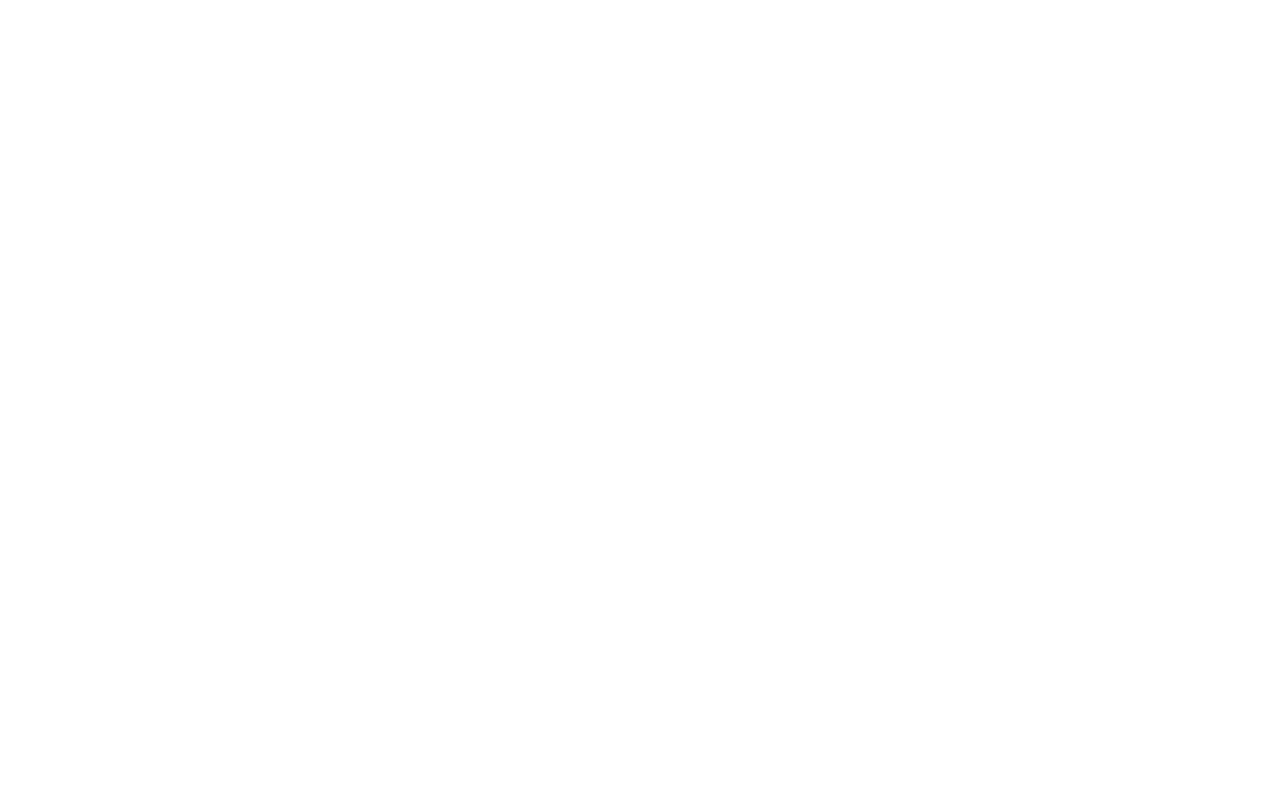
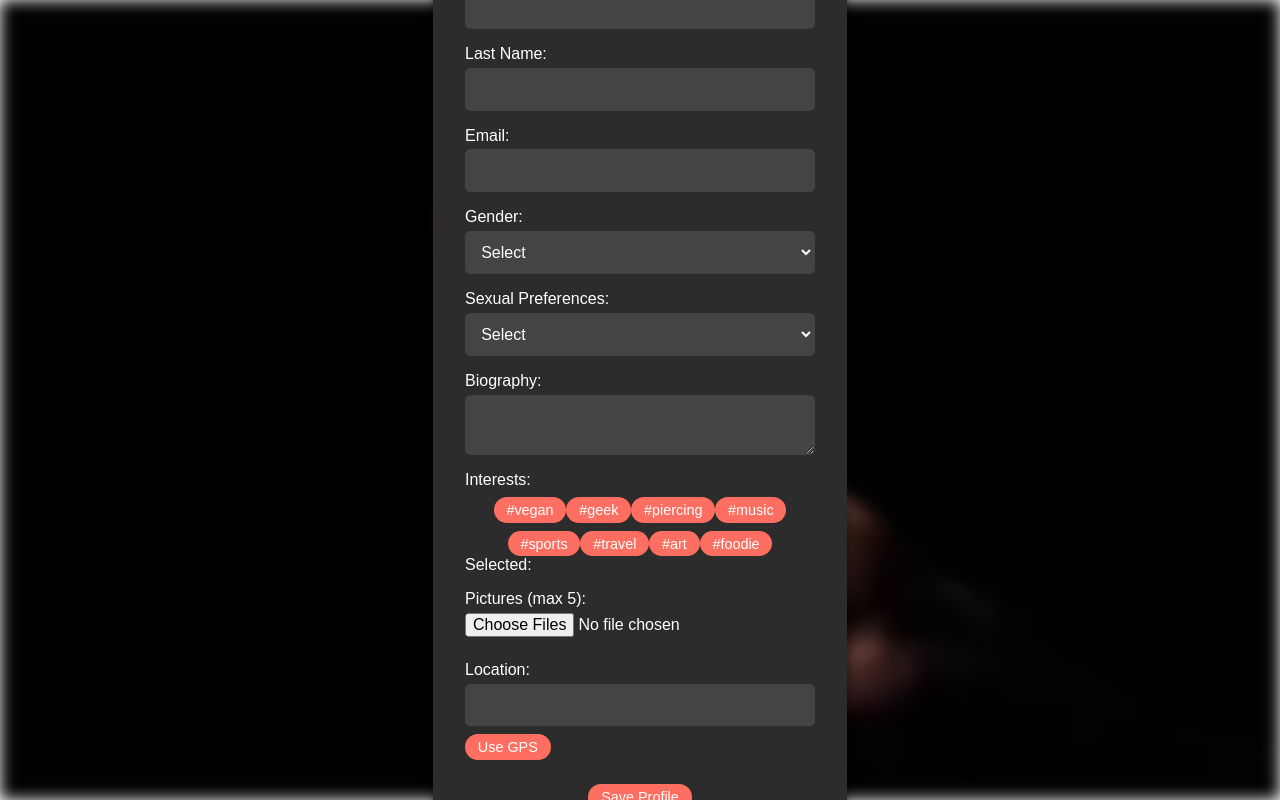
Before and after one commit to Staneo644/Matcha, a React (Create React App) app in the folder frontend/: page /dashboard in a window 1280 px wide. Before the commit this address had no page. Shown: the top 800 px of the page. Built offline with nearby package versions, Linux system fonts and the light colour scheme.

Commit message:
profile setup page

```diff
--- a/frontend/src/App.js
+++ b/frontend/src/App.js
@@ -2,6 +2,18 @@
 import { BrowserRouter as Router, Routes, Route, useNavigate } from 'react-router-dom';
 import './App.css';
 import CreateUser from './CreateUser'; // Import the CreateUser component
+import Profile from './Profile';
+
+
+// // Simple Dashboard component for demonstration
+// function Dashboard() {
+//     return (
+//         <div className="dashboard-container">
+//             <h1>Welcome to your Dashboard!</h1>
+//             <p>You are now logged in.</p>
+//         </div>
+//     );
+// }
 
 function App() {
 	const [email, setEmail] = useState('');
@@ -40,6 +52,7 @@
 			.then((data) => {
 				if (data.success) {
 					setMessage('Login successful!');
+					navigate('/dashboard'); // Redirect to dashboard or your target page
 				} else {
 					setMessage('Invalid credentials!');
 				}
@@ -63,7 +76,7 @@
 					<button type="submit">Log In</button>
 				</form>
 				{message && <p className="message">{message}</p>}
-				<p className="create-account-message">
+				<p className="create-account-message">ashboard
 					Don't have an account?
 				<button className="create-account-button" onClick={() => navigate('/create-user')}>
 					Create an Account
@@ -80,6 +93,7 @@
 			<Routes>
 				<Route path="/" element={<App />} />
 				<Route path="/create-user" element={<CreateUser />} />
+				<Route path="/dashboard" element={<Profile />} />
 			</Routes>
 		</Router>
 	);
--- /dev/null
+++ b/frontend/src/Profile.css
@@ -0,0 +1,154 @@
+@import url('./App.css');
+
+.profile-container {
+  background: #2c2c2c;
+  padding: 2rem;
+  border-radius: 10px;
+  box-shadow: 0 4px 10px rgba(0, 0, 0, 0.5);
+  text-align: center;
+  width: 350px;
+  margin: 2rem auto;
+  color: #fff;
+}
+
+.profile-container h2 {
+  margin-bottom: 1.5rem;
+  color: #ff6f61;
+}
+
+.profile-container form {
+  display: flex;
+  flex-direction: column;
+  align-items: center;
+}
+
+.profile-container label {
+  width: 100%;
+  margin-bottom: 1rem;
+  color: #fff;
+  display: flex;
+  flex-direction: column;
+  align-items: flex-start;
+  font-size: 1rem;
+}
+
+.profile-container input,
+.profile-container select,
+.profile-container textarea {
+  width: 100%;
+  padding: 0.7rem;
+  margin-top: 0.3rem;
+  border: 1px solid #444;
+  border-radius: 5px;
+  font-size: 1rem;
+  background: #444;
+  color: #fff;
+  box-sizing: border-box;
+}
+
+.profile-container textarea {
+  min-height: 60px;
+  resize: vertical;
+}
+
+.profile-container input[type="file"] {
+  background: none;
+  color: #fff;
+  border: none;
+  padding: 0;
+}
+
+.profile-pictures {
+  display: flex;
+  gap: 0.5rem;
+  margin-top: 0.5rem;
+  justify-content: center;
+}
+
+.profile-pic-thumb {
+  display: flex;
+  flex-direction: column;
+  align-items: center;
+}
+
+.profile-pic-thumb img {
+  border-radius: 50%;
+  border: 2px solid transparent;
+  width: 60px;
+  height: 60px;
+  object-fit: cover;
+  cursor: pointer;
+  transition: border 0.2s;
+}
+
+.profile-pic-thumb img[style*="2px solid #ff6f61"] {
+  border: 2px solid #ff6f61 !important;
+}
+
+.profile-pic-thumb span {
+  font-size: 0.7rem;
+  color: #ff6f61;
+  margin-top: 0.2rem;
+}
+
+.selected-tag {
+  background: #301eff;
+  color: #fff;
+  border-radius: 25px;
+  border: none;
+  padding: 0.3rem 0.8rem;
+  margin: 0.2rem;
+  font-size: 0.8rem;
+  cursor: pointer;
+  transition: background 0.3s, transform 0.2s;
+}
+
+.selected-tag:hover {
+  background: #9187ff;
+  transform: scale(1.05);
+}
+
+.profile-container button[type="button"]:not(.selected-tag),
+.profile-container button[type="submit"] {
+  background: #ff6f61;
+  color: #fff;
+  border: none;
+  border-radius: 25px;
+  padding: 0.3rem 0.8rem;
+  font-size: 0.9rem;
+  cursor: pointer;
+  margin-top: 0.5rem;
+  transition: background 0.3s, transform 0.2s;
+}
+
+.profile-container button[type="button"]:not(.selected-tag):hover,
+.profile-container button[type="submit"]:hover {
+  background: #5ce655;
+  transform: scale(1.05);
+}
+
+.profile-container button[type="button"]:not(.selected-tag):active,
+.profile-container button[type="submit"]:active {
+  transform: scale(0.95);
+}
+
+.profile-container .message {
+  margin-top: 1rem;
+  font-size: 1rem;
+  color: #ff6f61;
+}
+
+.profile-extra {
+  margin-top: 2rem;
+  text-align: left;
+  color: #fff;
+}
+
+.profile-extra h3 {
+  color: #ff6f61;
+  margin-bottom: 0.5rem;
+}
+
+.profile-extra strong {
+  color: #301eff;
+}
--- /dev/null
+++ b/frontend/src/Profile.js
@@ -0,0 +1,186 @@
+import React, { useState, useEffect } from 'react';
+import './Profile.css'; // Add custom styles here
+
+const defaultProfile = {
+  gender: '',
+  preferences: '',
+  bio: '',
+  interests: [],
+  pictures: [],
+  profilePicIndex: 0,
+  lastName: '',
+  firstName: '',
+  email: '',
+  location: '',
+  fame: 0,
+  viewers: [],
+  likers: [],
+};
+
+const allTags = ['#vegan', '#geek', '#piercing', '#music', '#sports', '#travel', '#art', '#foodie'];
+
+function Profile() {
+  const [profile, setProfile] = useState(defaultProfile);
+  const [newInterest, setNewInterest] = useState('');
+  const [pictureFiles, setPictureFiles] = useState([]);
+  const [message, setMessage] = useState('');
+
+  // Fetch profile data, viewers, likers, and fame rating from backend on mount
+  useEffect(() => {
+    // TODO: Fetch profile, viewers, likers, and fame from backend
+  }, []);
+
+  // Handle input changes
+  const handleChange = (e) => {
+    setProfile({ ...profile, [e.target.name]: e.target.value });
+  };
+
+  // Handle interest tag add
+  const handleAddInterest = (tag) => {
+    if (!profile.interests.includes(tag) && profile.interests.length < 10) {
+      setProfile({ ...profile, interests: [...profile.interests, tag] });
+    }
+  };
+
+  // Handle interest tag remove
+  const handleRemoveInterest = (tag) => {
+    setProfile({ ...profile, interests: profile.interests.filter(i => i !== tag) });
+  };
+
+  // Handle picture upload
+  const handlePictureChange = (e) => {
+    const files = Array.from(e.target.files).slice(0, 5);
+    setPictureFiles(files);
+    setProfile({ ...profile, pictures: files.map(file => URL.createObjectURL(file)) });
+  };
+
+  // Set profile picture
+  const setProfilePic = (idx) => {
+    setProfile({ ...profile, profilePicIndex: idx });
+  };
+
+  // Handle location update (simulate GPS)
+  const handleLocation = () => {
+    if (navigator.geolocation) {
+      navigator.geolocation.getCurrentPosition(
+        (pos) => {
+          const { latitude, longitude } = pos.coords;
+          setProfile({ ...profile, location: `${latitude.toFixed(4)}, ${longitude.toFixed(4)}` });
+        },
+        () => setMessage('Unable to retrieve your location.')
+      );
+    } else {
+      setMessage('Geolocation is not supported by your browser.');
+    }
+  };
+
+  // Handle profile save
+  const handleSave = (e) => {
+    e.preventDefault();
+    // TODO: Send updated profile to backend
+    setMessage('Profile saved!');
+  };
+
+  return (
+	<div>
+      <div className="background"></div>
+      <div className="profile-container">
+        <h2>Your Profile</h2>
+        <form onSubmit={handleSave}>
+          <label>
+            First Name:
+            <input name="firstName" value={profile.firstName} onChange={handleChange} />
+          </label>
+          <label>
+            Last Name:
+            <input name="lastName" value={profile.lastName} onChange={handleChange} />
+          </label>
+          <label>
+            Email:
+            <input name="email" value={profile.email} onChange={handleChange} />
+          </label>
+          <label>
+            Gender:
+            <select name="gender" value={profile.gender} onChange={handleChange}>
+              <option value="">Select</option>
+              <option value="female">Female</option>
+              <option value="male">Male</option>
+              <option value="other">Other</option>
+            </select>
+          </label>
+          <label>
+            Sexual Preferences:
+            <select name="preferences" value={profile.preferences} onChange={handleChange}>
+              <option value="">Select</option>
+              <option value="female">Female</option>
+              <option value="male">Male</option>
+              <option value="both">Both</option>
+              <option value="other">Other</option>
+            </select>
+          </label>
+          <label>
+            Biography:
+            <textarea name="bio" value={profile.bio} onChange={handleChange} maxLength={500} />
+          </label>
+          <label>
+            Interests:
+            <div>
+              {allTags.map(tag => (
+                <button
+                  type="button"
+                  key={tag}
+                  className={profile.interests.includes(tag) ? 'selected-tag' : ''}
+                  onClick={() => profile.interests.includes(tag) ? handleRemoveInterest(tag) : handleAddInterest(tag)}
+                >
+                  {tag}
+                </button>
+              ))}
+            </div>
+            <div>
+              Selected: {profile.interests.map(tag => <span key={tag}>{tag} </span>)}
+            </div>
+          </label>
+          <label>
+            Pictures (max 5):
+            <input type="file" accept="image/*" multiple onChange={handlePictureChange} />
+            <div className="profile-pictures">
+              {profile.pictures.map((pic, idx) => (
+                <div key={idx} className="profile-pic-thumb">
+                  <img
+                    src={pic}
+                    alt={`Profile ${idx + 1}`}
+                    style={{
+                      border: idx === profile.profilePicIndex ? '2px solid #ff6f61' : '2px solid transparent',
+                      width: 60, height: 60, objectFit: 'cover', borderRadius: '50%'
+                    }}
+                    onClick={() => setProfilePic(idx)}
+                  />
+                  {idx === profile.profilePicIndex && <span>Profile Pic</span>}
+                </div>
+              ))}
+            </div>
+          </label>
+          <label>
+            Location:
+            <input name="location" value={profile.location} onChange={handleChange} />
+            <button type="button" onClick={handleLocation}>Use GPS</button>
+          </label>
+          <button type="submit">Save Profile</button>
+        </form>
+        {message && <p className="message">{message}</p>}
+        <div className="profile-extra">
+          <h3>Fame Rating: {profile.fame}</h3>
+          <div>
+            <strong>Viewed by:</strong> {profile.viewers.join(', ') || 'No views yet'}
+          </div>
+          <div>
+            <strong>Liked by:</strong> {profile.likers.join(', ') || 'No likes yet'}
+          </div>
+        </div>
+      </div>
+	  </div>
+
+  );
+}
+
+export default Profile;
```
